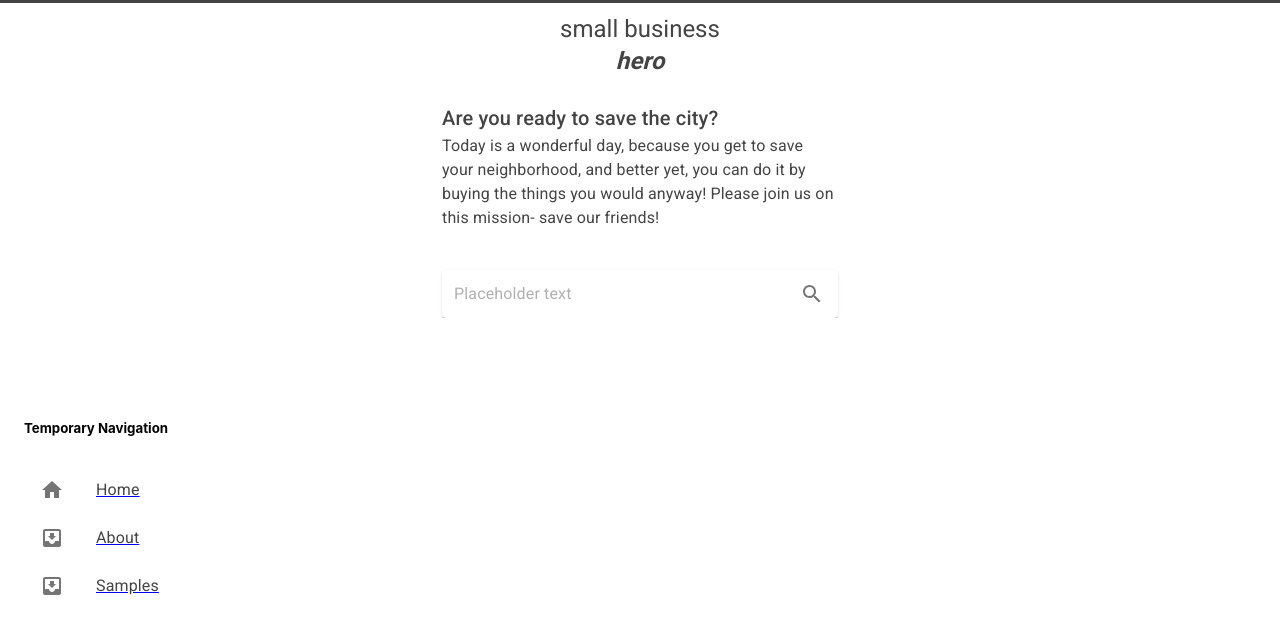
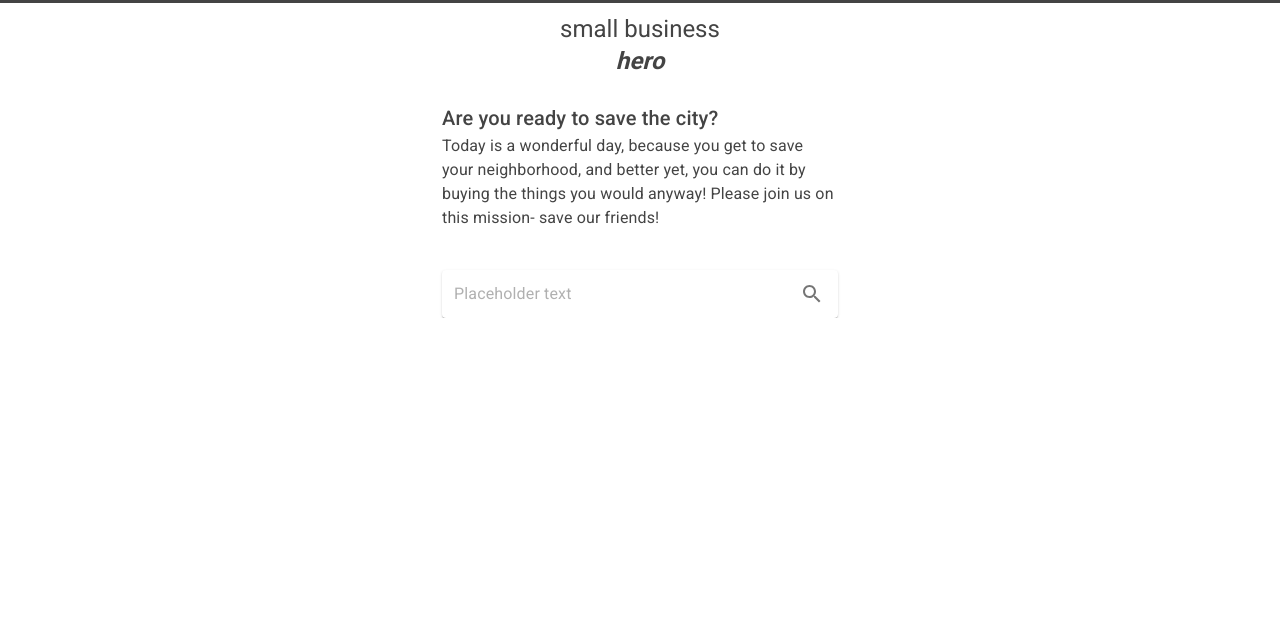
Before and after one commit to smallbusinesshero/storefront, a React (Create React App) app: page / in a window 1280 px wide. Shown: the top 634 px of the page. Built offline with nearby package versions, Linux system fonts and the light colour scheme.

Commit message:
Store Detail Update

```diff
--- a/package.json
+++ b/package.json
@@ -5,6 +5,7 @@
   "dependencies": {
     "@fortawesome/fontawesome-svg-core": "^1.2.27",
     "@fortawesome/free-brands-svg-icons": "^5.12.1",
+    "@fortawesome/free-regular-svg-icons": "^5.12.1",
     "@fortawesome/free-solid-svg-icons": "^5.12.1",
     "@fortawesome/react-fontawesome": "^0.1.9",
     "@material-ui/core": "^4.9.7",
--- a/src/App.js
+++ b/src/App.js
@@ -2,13 +2,7 @@ import React from "react";
 import { makeStyles, ThemeProvider } from "@material-ui/core/styles";
 import AppBar from "@material-ui/core/AppBar";
 import Toolbar from "@material-ui/core/Toolbar";
-import List from "@material-ui/core/List";
 import Typography from "@material-ui/core/Typography";
-import ListItem from "@material-ui/core/ListItem";
-import ListItemIcon from "@material-ui/core/ListItemIcon";
-import ListItemText from "@material-ui/core/ListItemText";
-import InboxIcon from "@material-ui/icons/MoveToInbox";
-import HomeIcon from "@material-ui/icons/Home";
 import Container from "@material-ui/core/Container";
 import { theme } from "./Theme";
 
@@ -102,40 +96,6 @@ export default function App() {
                 </Route>
               </Switch>
             </Container>
-
-            <Container>
-              <br />
-              <br />
-              <br />
-              <br />
-              <h5>Temporary Navigation</h5>
-              <List>
-                <Link to="/">
-                  <ListItem button>
-                    <ListItemIcon>
-                      <HomeIcon />
-                    </ListItemIcon>
-                    <ListItemText>Home</ListItemText>
-                  </ListItem>
-                </Link>
-                <Link to="/about">
-                  <ListItem button>
-                    <ListItemIcon>
-                      <InboxIcon />
-                    </ListItemIcon>
-                    <ListItemText>About</ListItemText>
-                  </ListItem>
-                </Link>
-                <Link to="/samples">
-                  <ListItem button>
-                    <ListItemIcon>
-                      <InboxIcon />
-                    </ListItemIcon>
-                    <ListItemText>Samples</ListItemText>
-                  </ListItem>
-                </Link>
-              </List>
-            </Container>
           </main>
         </div>
       </ThemeProvider>
--- a/src/services/products.js
+++ b/src/services/products.js
@@ -2,7 +2,7 @@ import Base from './base';
 
 export default class ProductsService extends Base {
     getProducts(storeId) {
-        return this.getRequest(`products/?store=${storeId}`)
+        return this.getRequest(`products/?storeId=${storeId}`)
     }
 
     getProduct(id) {
--- a/src/sites/StoreProfile.js
+++ b/src/sites/StoreProfile.js
@@ -1,6 +1,7 @@
 import React, { useEffect, useState } from "react";
 import { useParams } from "react-router-dom";
 import PropTypes from "prop-types";
+import ProductsService from "../services/products";
 import StoresService from "../services/stores";
 import "./StoreProfile.css";
 import Fab from "@material-ui/core/Fab";
@@ -10,8 +11,13 @@ import {
   faWhatsapp,
   faTelegramPlane,
   faTwitter,
-  faFacebook
+  faFacebook,
+  faInstagram,
+  faChrome,
 } from "@fortawesome/free-brands-svg-icons";
+import {
+  faEnvelope
+} from "@fortawesome/free-regular-svg-icons";
 
 const staticData = {
   id: "d290f1ee-6c54-4b01-90e6-d701748f0851",
@@ -74,6 +80,7 @@ const staticData = {
 
 const StoreProfile = props => {
   const [storeData, setStoreData] = useState(null);
+  const [productsData, setProductsData] = useState(null);
   const { storeId } = useParams();
 
   const [shorten, setShorten] = useState(true);
@@ -82,12 +89,19 @@ const StoreProfile = props => {
 
   useEffect(() => {
     fetchStoreData();
+    fetchProductsData();
   }, []);
 
+  const fetchProductsData = () => {
+    //setStoreData(staticData);
+    const ProductsServiceInstance = new ProductsService();
+    ProductsServiceInstance.getProducts(storeId).then(setProductsData);
+  };
+
   const fetchStoreData = () => {
-    setStoreData(staticData);
-    //const StoreServiceInstance = new StoresService();
-    //StoreServiceInstance.getStore(storeId).then(setStoreData);
+    //setStoreData(staticData);
+    const StoreServiceInstance = new StoresService();
+    StoreServiceInstance.getStore(storeId).then(setStoreData);
   };
 
   const getShortenedText = () => {
@@ -107,12 +121,12 @@ const StoreProfile = props => {
 
   return (
     <>
-      {storeData ? (
+      {storeData && productsData ? (
         <>
           <div className="header">
             <div
               className="sp-header-background"
-              style={{ backgroundImage: `url(${storeData.image})` }}
+              style={{ backgroundImage: `url(${storeData?.profileImageURL})` }}
             ></div>
             <a href={`tel:${storeData.phone}`}>
               <Fab
@@ -126,28 +140,43 @@ const StoreProfile = props => {
           </div>
           <div className="sp__content">
             <div id="store-profile">
-              <h1 className="sp__title">{storeData.name.de_DE}</h1>
-              <h3 className="sp__subtitle">{storeData.subTitle.de_DE}</h3>
+              <h1 className="sp__title">{storeData.name?.de_DE}</h1>
+              <h3 className="sp__subtitle">{storeData.shopOwnerName}</h3>
               <div className="sp__subtitle">{getAddress()}</div>
 
               <div className="sp__icons">
-                {storeData.social.whatsapp && (
-                  <a href={storeData.social.whatsapp} target="_blank">
+              {storeData?.homepage && (
+                  <a href={storeData.homepage} target="_blank">
+                    <FontAwesomeIcon icon={faChrome} />
+                  </a>
+                )}
+                {storeData?.email && (
+                  <a href={storeData.email} target="_blank">
+                    <FontAwesomeIcon icon={faEnvelope} />
+                  </a>
+                )}
+                {storeData?.whatsapp && (
+                  <a href={storeData.whatsapp} target="_blank">
                     <FontAwesomeIcon icon={faWhatsapp} />
                   </a>
                 )}
-                {storeData.social.telegram && (
-                  <a href={storeData.social.telegram} target="_blank">
+                 {storeData?.instagram && (
+                  <a href={storeData.instagram} target="_blank">
+                    <FontAwesomeIcon icon={faInstagram} />
+                  </a>
+                )}
+                {storeData?.telegram && (
+                  <a href={storeData.telegram} target="_blank">
                     <FontAwesomeIcon icon={faTelegramPlane} />
                   </a>
                 )}
-                {storeData.social.twitter && (
-                  <a href={storeData.social.twitter} target="_blank">
+                {storeData?.twitter && (
+                  <a href={storeData.twitter} target="_blank">
                     <FontAwesomeIcon icon={faTwitter} />
                   </a>
                 )}
-                {storeData.social.facebook && (
-                  <a href={storeData.social.facebook} target="_blank">
+                {storeData?.facebook && (
+                  <a href={storeData.facebook} target="_blank">
                     <FontAwesomeIcon icon={faFacebook} />
                   </a>
                 )}
@@ -189,16 +218,16 @@ const StoreProfile = props => {
             </div>
 
             <div className="sp_goods">
-              {storeData.goods.map(good => (
-                <div className="sp_goods-good">
+              {productsData.map((good, index) => (
+                <div className="sp_goods-good" key={index}>
                   <div className="sp_goods-good-image-wrapper">
                     <div
                       className="sp_goods-good-image"
-                      style={{ backgroundImage: `url(${good.image})` }}
+                      style={{ backgroundImage: `url(${good.masterVariant?.images[0]?.url})` }}
                     ></div>
                   </div>
                   <div className="sp_goods-good-info">
-                    <div className="sp_goods-good-name">{good.name}</div>
+                    <div className="sp_goods-good-name">{good.name.deDE}</div>
                     <div className="sp_goods-good-price">
                       {good.price / 100} €
                     </div>
```
Also changed, not shown: 1 other file (tests, documents, lock files or other folders).
